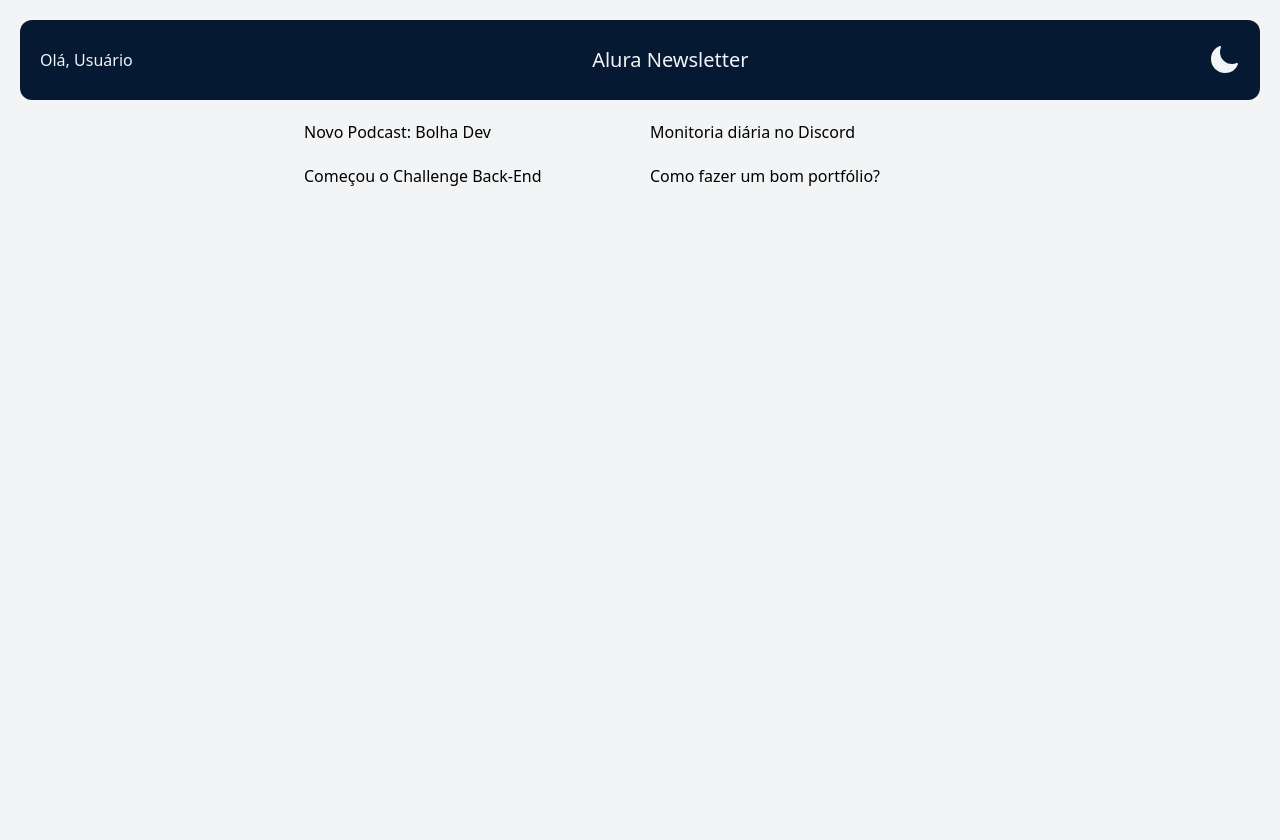
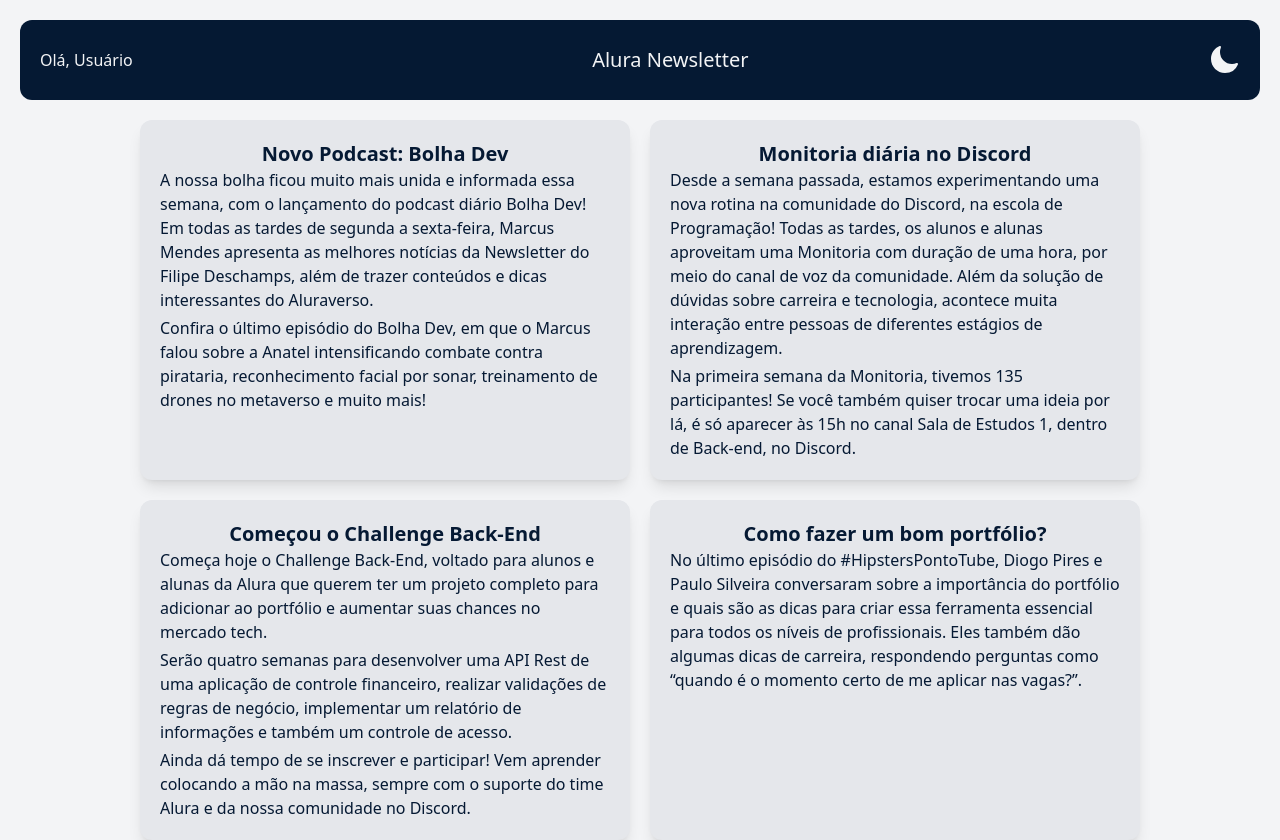
Before and after one commit to gabrielpramalho/alura-newsletter-react-tailwind, a React (Vite) app: page / in a window 1280 px wide. Before the commit the page ends 800 px from the top, so only its background shows below. Built offline with nearby package versions, Linux system fonts and the light colour scheme.

Commit message:
add component Article

```diff
--- /dev/null
+++ b/src/components/Article/Article.jsx
@@ -0,0 +1,21 @@
+const Article = ({ title, text, tags, image, alt }) =>{
+    return(
+        <div className="p-5 bg-gray-200 dark:bg-dark-200 sm:rounded-xl sm:shadow-lg flex flex-col items-center">
+            <h3 className="text-xl text-alura-200 dark:text-gray-200 font-bold" >{title}</h3>
+            <div className="grid gap-1">
+                {
+                    text.map((content, index) =>
+                        <p
+                            key={index}
+                            className="text-alura-200 dark:text-gray-400"
+                        >
+                            {content}
+                        </p>
+                    )
+                }
+            </div>
+        </div>
+    )
+}
+
+export default Article
--- a/src/components/ArticleList/ArticleList.jsx
+++ b/src/components/ArticleList/ArticleList.jsx
@@ -1,10 +1,11 @@
 import data from '../../../articles.json'
+import Article from '../Article/Article'
 
 const ArticleList = () =>{
     return(
-        <div className='mt-5 grid sm:mt-0 m-auto max-w-2xl gap-5 sm:grid-cols-2 lg: grid-cols-3'>
+        <div className='mt-5 grid sm:mt-0 m-auto max-w-2xl gap-5 sm:grid-cols-2 lg: grid-cols-3 lg:max-w-[1000px]'>
         {
-            data.map( props => <p>{props.title}</p>)
+            data.map( (props, index) => <Article key={index} {...props}  /> )
         }
         </div>
     )
```
